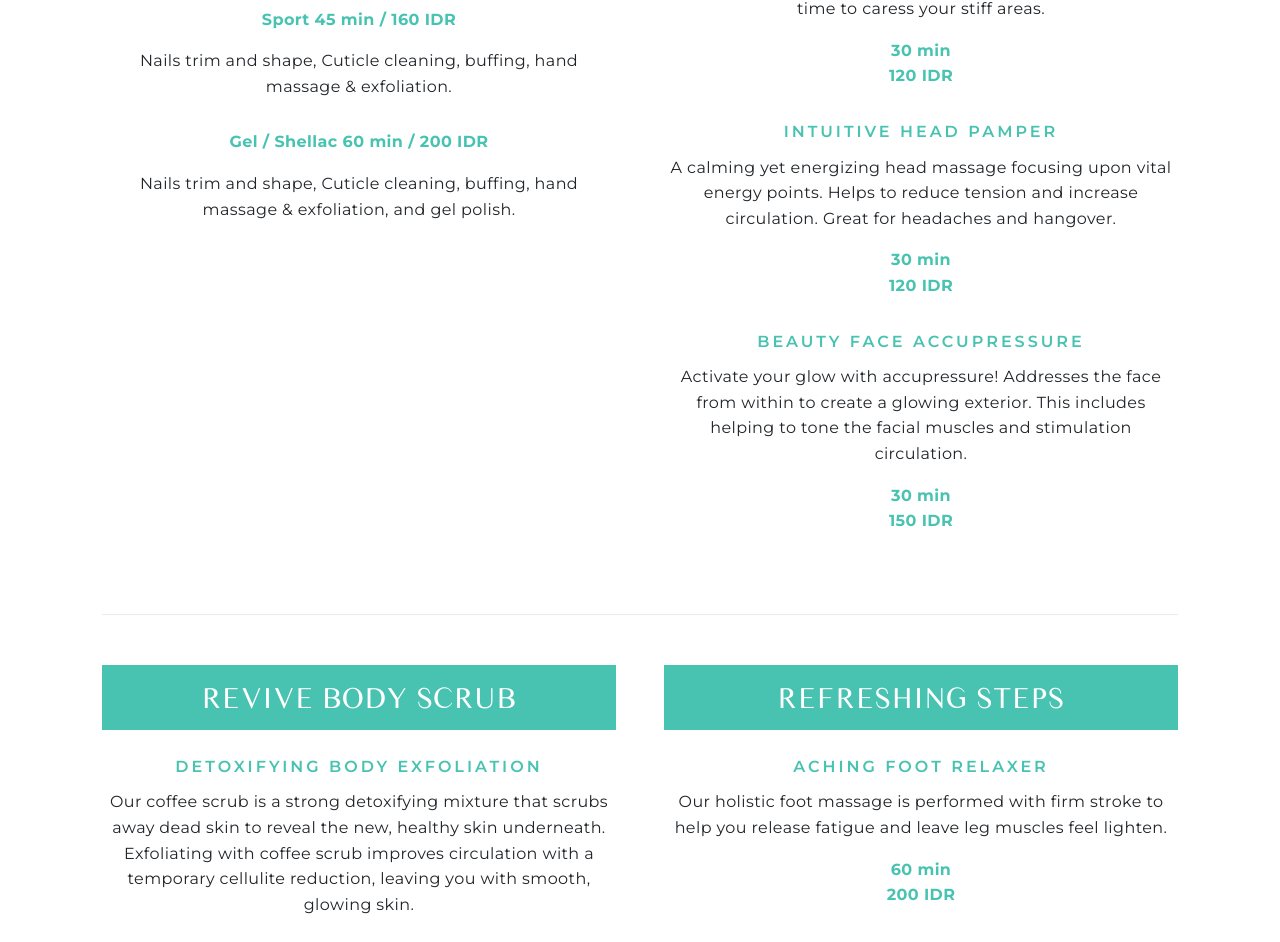
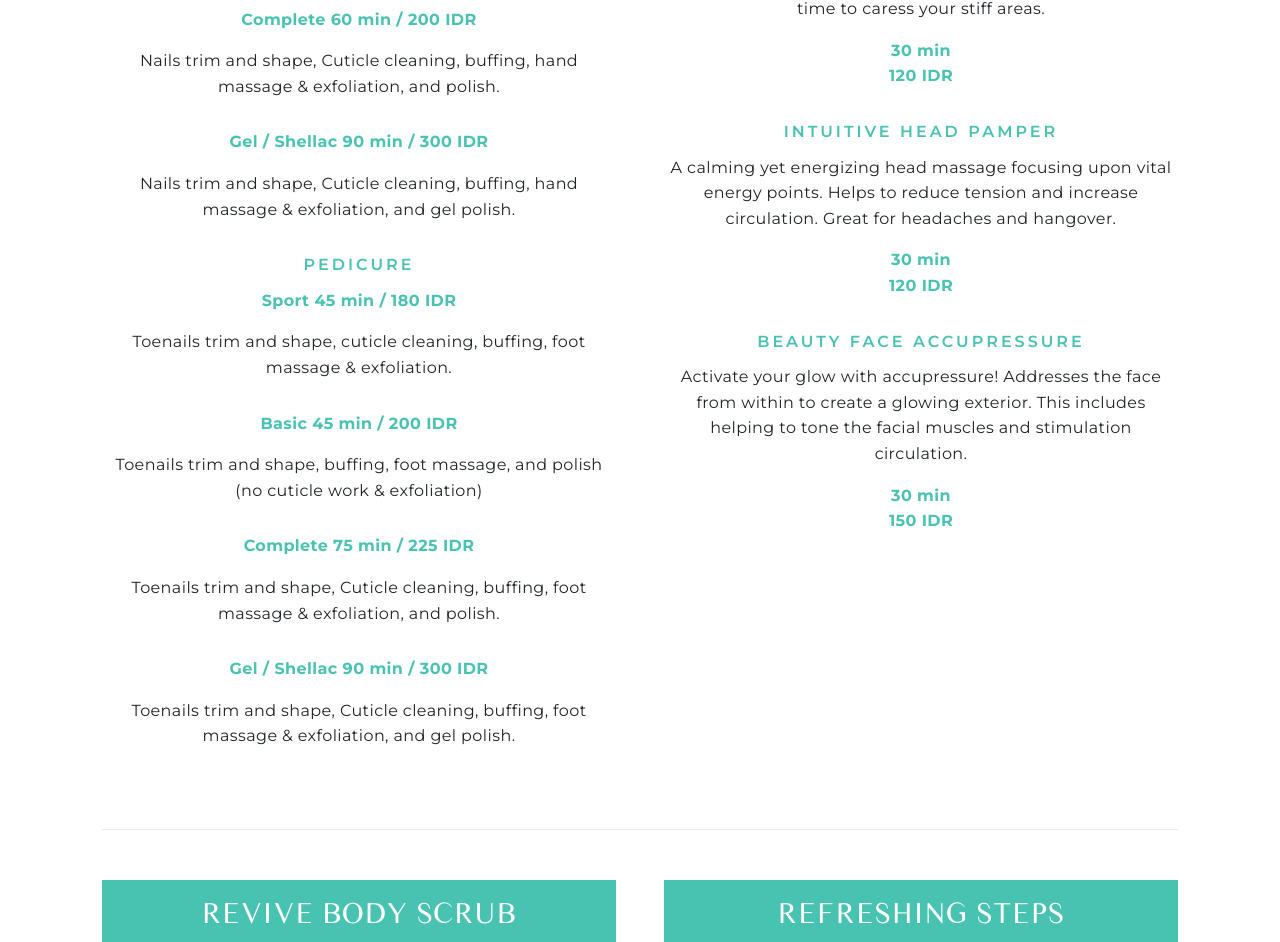
Before and after one commit to aldipee/redayspa, a Next.js app: page /treatment-menu in a window 1280 px wide. Shown: the part 4660-5602 px from the top of the page. Built offline with nearby package versions, Linux system fonts and the light colour scheme.

Commit message:
add detail pedi mani

```diff
--- a/pages/treatment-menu.js
+++ b/pages/treatment-menu.js
@@ -393,6 +393,14 @@ export default function Home() {
                         <div className='sm-heading'>MANICURE</div>
                         <div className='mb30'>
                           <p className='font-bold green'>
+                            Sport 45 min / 160 IDR
+                          </p>
+                          <p>
+                            Nails trim and shape, Cuticle cleaning, buffing, hand massage & exfoliation.
+                          </p>
+                        </div>
+                        <div className='mb30'>
+                          <p className='font-bold green'>
                             Basic 45 min / 180 IDR
                           </p>
                           <p>
@@ -409,18 +417,45 @@ export default function Home() {
                         </div>
                         <div className='mb30'>
                           <p className='font-bold green'>
-                            Sport 45 min / 160 IDR
+                            Gel / Shellac 90 min / 300 IDR
                           </p>
                           <p>
-                            Nails trim and shape, Cuticle cleaning, buffing, hand massage & exfoliation.
+                            Nails trim and shape, Cuticle cleaning, buffing, hand massage & exfoliation, and gel polish.
+                          </p>
+                        </div>
+                      </div>
+                      <div className='text-center mb30'>
+                        <div className='sm-heading'>PEDICURE</div>
+                        <div className='mb30'>
+                          <p className='font-bold green'>
+                            Sport 45 min / 180 IDR
+                          </p>
+                          <p>
+                            Toenails trim and shape, cuticle cleaning, buffing, foot massage & exfoliation.
                           </p>
                         </div>
                         <div className='mb30'>
                           <p className='font-bold green'>
-                            Gel / Shellac 60 min / 200 IDR
+                            Basic 45 min / 200 IDR
                           </p>
                           <p>
-                            Nails trim and shape, Cuticle cleaning, buffing, hand massage & exfoliation, and gel polish.
+                            Toenails trim and shape, buffing, foot massage, and polish (no cuticle work & exfoliation)
+                          </p>
+                        </div>
+                        <div className='mb30'>
+                          <p className='font-bold green'>
+                            Complete 75 min / 225 IDR
+                          </p>
+                          <p>
+                            Toenails trim and shape, Cuticle cleaning, buffing, foot massage & exfoliation, and polish.
+                          </p>
+                        </div>
+                        <div className='mb30'>
+                          <p className='font-bold green'>
+                            Gel / Shellac 90 min / 300 IDR
+                          </p>
+                          <p>
+                            Toenails trim and shape, Cuticle cleaning, buffing, foot massage & exfoliation, and gel polish.
                           </p>
                         </div>
                       </div>
```
